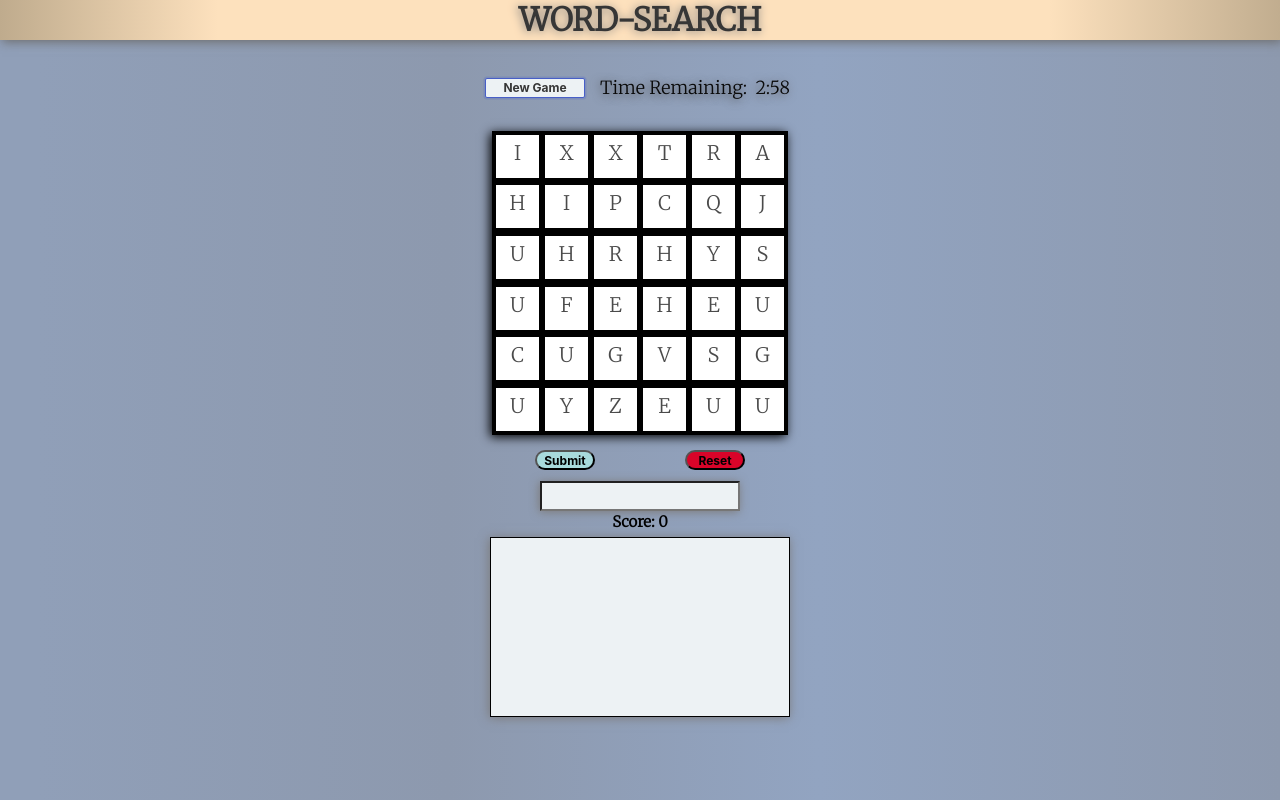
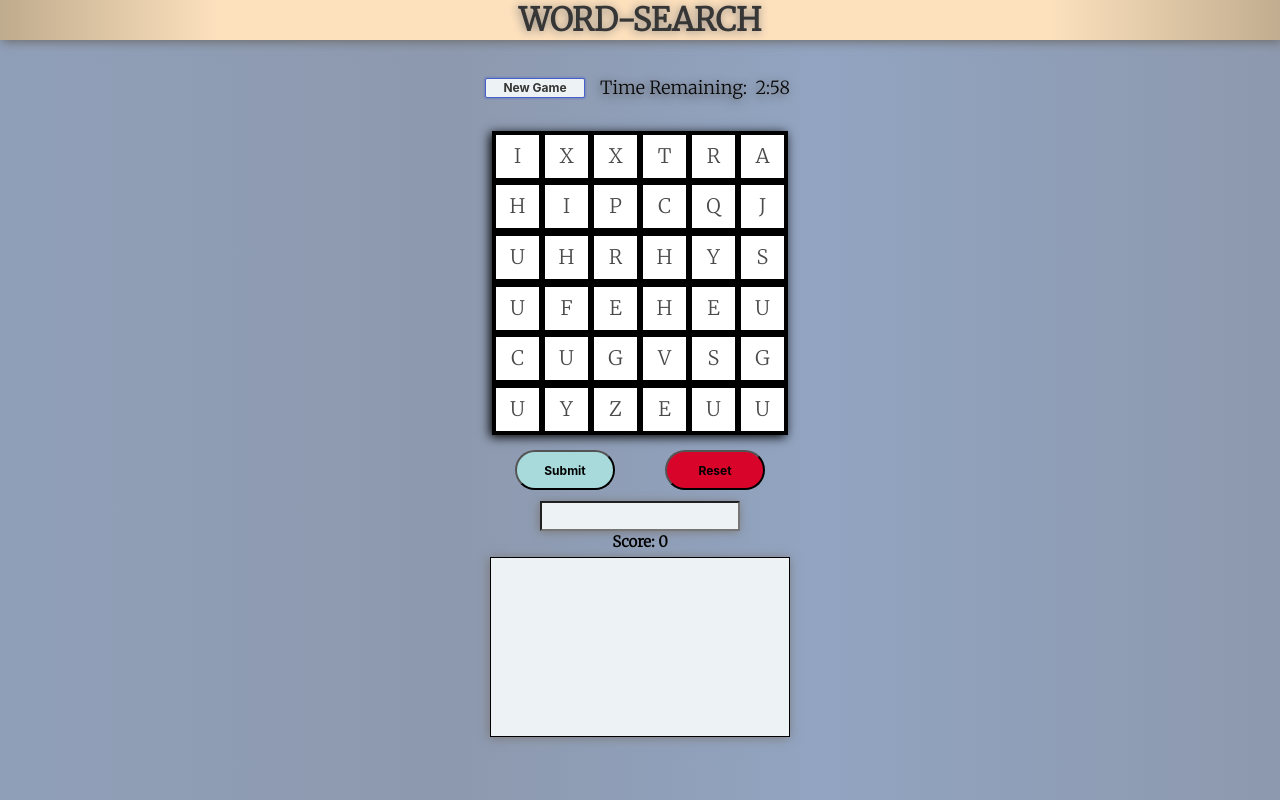
Before and after one commit to willnolin/wordsearch, a React (Create React App) app: page / in a window 1280 px wide. Both pictures are taken after a click on the button "Start Timer". Shown: the top 800 px of the page. Built offline with nearby package versions, Linux system fonts and the light colour scheme.

Commit message:
timer bug fix, larger buttons, center letters

```diff
--- a/src/App.css
+++ b/src/App.css
@@ -171,7 +171,7 @@
   justify-content: center;
   align-items: center;
   font-size: 20px;
-  margin-top: 8px;
+  margin-top: 11px;
 }
 
 .inactive-board {
@@ -277,8 +277,8 @@
   max-width: 300px;
 }
 .submit-button {
-  height: 20px;
-  width: 60px;
+  height: 40px;
+  width: 100px;
   background-color: #a8dadc;
   border-radius: 100px;
   font-size: 12px;
@@ -286,8 +286,8 @@
   /* margin-left: -20px; */
 }
 .reset-button {
-  height: 20px;
-  width: 60px;
+  height: 40px;
+  width: 100px;
   background-color: #d90429;
   border-radius: 100px;
   font-size: 12px;
--- a/src/components/display_components/Timer.jsx
+++ b/src/components/display_components/Timer.jsx
@@ -16,7 +16,8 @@ export default function Timer(props) {
         if (seconds === 0) {
           if (minutes === 0) {
             clearInterval(interval);
-            setIsTimerActive(false);
+            // setIsTimerActive(false);
+            resetTimer();
             setShow('block');
             handleClear();
           } else {
```
